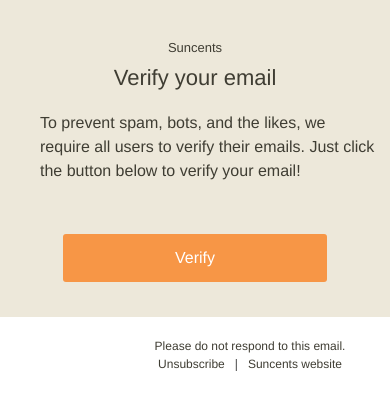
After one commit to jvadair/suncents, a Python web app: template templates/email/verify.html in a window 390 px wide; the page is wider, and only the part inside the window is pictured. The commit adds this page. Shown: the top 410 px of that part. Run offline with Jinja, Linux system fonts and the light colour scheme; the template is opened without the code that fills it, so the values that code supplies are empty.

Commit message:
Add email verification and enforcement, fix login with email bug, ensure username and email are unique, add logout method

```diff
--- /dev/null
+++ b/static/css/verify.css
@@ -0,0 +1,3 @@
+main h1 {
+    font-size: 4rem;
+}
--- /dev/null
+++ b/static/css/verify.min.css
@@ -0,0 +1 @@
+main h1{font-size:4rem}
--- a/templates/components/header.html
+++ b/templates/components/header.html
@@ -4,7 +4,8 @@
     </div>
     <div class="account">
         {% if session.get('user_id') %}
-            <p class="bal">{{ bal }}¢</p>
+            <p class="bal">{{ bal() }}¢</p>
+            <a href="/logout" class="btn login-btn">Sign out</a>
         {% else %}
             <a href="/auth/login" class="btn login-btn">Login</a>
             <a href="/auth/register" class="btn login-btn">Sign up</a>
--- /dev/null
+++ b/templates/email/verify.html
@@ -0,0 +1,218 @@
+<!DOCTYPE html>
+<html lang="it"><head>
+<title>MOSAICO Responsive Email Designer</title>
+<!--
+
+
+COLORE INTENSE  #9C010F
+COLORE LIGHT #EDE8DA
+
+TESTO LIGHT #3F3D33
+TESTO INTENSE #ffffff
+
+
+ -->
+<meta charset="utf-8">
+<meta name="viewport" content="width=device-width">
+
+<style type="text/css">
+
+      #ko_compactarticleBlock_1 .articletextintenseStyle a, #ko_compactarticleBlock_1 .articletextintenseStyle a:link, #ko_compactarticleBlock_1 .articletextintenseStyle a:visited, #ko_compactarticleBlock_1 .articletextintenseStyle a:hover{
+        color: #ffffff;
+        color: ;
+
+        text-decoration: none;
+        font-weight: bold;
+        text-decoration: none
+      }
+
+      #ko_compactarticleBlock_1 .articletextlightStyle a, #ko_compactarticleBlock_1 .articletextlightStyle a:link, #ko_compactarticleBlock_1 .articletextlightStyle a:visited, #ko_compactarticleBlock_1 .articletextlightStyle a:hover{
+        color: #3F3D33;
+        color: ;
+        text-decoration: none;
+        font-weight: bold;
+         text-decoration: none
+      }
+      </style>
+
+
+  <style type="text/css">
+    /* CLIENT-SPECIFIC STYLES */
+    #outlook a{padding:0;} /* Force Outlook to provide a "view in browser" message */
+    .ReadMsgBody{width:100%;} .ExternalClass{width:100%;} /* Force Hotmail to display emails at full width */
+    .ExternalClass, .ExternalClass p, .ExternalClass span, .ExternalClass font, .ExternalClass td, .ExternalClass div{line-height: 100%;} /* Force Hotmail to display normal line spacing */
+    body, table, td, a{-webkit-text-size-adjust:100%; -ms-text-size-adjust:100%;} /* Prevent WebKit and Windows mobile changing default text sizes */
+    table, td{mso-table-lspace:0pt; mso-table-rspace:0pt;} /* Remove spacing between tables in Outlook 2007 and up */
+    img{-ms-interpolation-mode:bicubic;} /* Allow smoother rendering of resized image in Internet Explorer */
+
+    /* RESET STYLES */
+    body{margin:0; padding:0;}
+    img{border:0; height:auto; line-height:100%; outline:none; text-decoration:none;}
+    table{border-collapse:collapse !important;}
+    body{height:100% !important; margin:0; padding:0; width:100% !important;}
+
+    /* iOS BLUE LINKS */
+    .appleBody a{color:#68440a; text-decoration: none;}
+    .appleFooter a{color:#999999; text-decoration: none;}
+
+    /* MOBILE STYLES */
+    @media screen and (max-width: 525px) {
+
+        /* ALLOWS FOR FLUID TABLES */
+        table[class="wrapper"]{
+          width:100% !important;
+          min-width:0px !important;
+        }
+
+        /* USE THESE CLASSES TO HIDE CONTENT ON MOBILE */
+        td[class="mobile-hide"]{
+          display:none;}
+
+        img[class="mobile-hide"]{
+          display: none !important;
+        }
+
+        img[class="img-max"]{
+          width:100% !important;
+          max-width: 100% !important;
+          height:auto !important;
+        }
+
+        /* FULL-WIDTH TABLES */
+        table[class="responsive-table"]{
+          width:100%!important;
+        }
+
+        /* UTILITY CLASSES FOR ADJUSTING PADDING ON MOBILE */
+        td[class="padding"]{
+          padding: 10px 5% 15px 5% !important;
+        }
+
+        td[class="padding-copy"]{
+          padding: 10px 5% 10px 5% !important;
+          text-align: center;
+        }
+
+        td[class="padding-meta"]{
+          padding: 30px 5% 0px 5% !important;
+          text-align: center;
+        }
+
+        td[class="no-pad"]{
+          padding: 0 0 0px 0 !important;
+        }
+
+        td[class="no-padding"]{
+          padding: 0 !important;
+        }
+
+        td[class="section-padding"]{
+          padding: 10px 15px 10px 15px !important;
+        }
+
+        td[class="section-padding-bottom-image"]{
+          padding: 10px 15px 0 15px !important;
+        }
+
+        /* ADJUST BUTTONS ON MOBILE */
+        td[class="mobile-wrapper"]{
+            padding: 10px 5% 15px 5% !important;
+        }
+
+        table[class="mobile-button-container"]{
+            margin:0 auto;
+            width:100% !important;
+        }
+
+        a[class="mobile-button"]{
+            width:80% !important;
+            padding: 15px !important;
+            border: 0 !important;
+            font-size: 16px !important;
+        }
+
+    }
+</style>
+</head>
+<body style="margin: 0; padding: 0" bgcolor="#ffffff" align="center">
+
+<!-- PREHEADER -->
+
+
+<table border="0" cellpadding="0" cellspacing="0" width="100%" id="ko_compactarticleBlock_1">
+    <tbody>
+    <tr class="row-b" style=";">
+        <td bgcolor="#EDE8DA" align="center" class="section-padding" style="padding: 0px 15px 0px 15px">
+            <table border="0" cellpadding="0" cellspacing="0" width="500" style="padding: 0 0 20px 0" class="responsive-table">
+
+                <tbody><tr>
+                    <td valign="top" style="padding: 40px 0 0 0" class="mobile-hide"><img alt="" width="105" border="0" style="display: block; font-family: Arial; color: #3F3D33; font-size: 14px; width: 105px" src="{{ web_url }}/static/img/logo.png"></td>
+                    <td style="padding: 40px 0 0 0" class="no-padding">
+                        <!-- ARTICLE -->
+                        <table border="0" cellspacing="0" cellpadding="0" width="100%">
+                            <tbody><tr>
+                                <td align="left" class="padding-meta" style="padding: 0 0 5px 25px; font-size: 13px; font-family: Helvetica, Arial, sans-serif; font-weight: normal; color: #3F3D33">Suncents</td>
+                            </tr>
+                            <tr>
+                                <td align="left" class="padding-copy" style="padding: 0 0 5px 25px; font-size: 22px; font-family: Helvetica, Arial, sans-serif; font-weight: normal; color: #3F3D33">Verify your email</td>
+                            </tr>
+                            <tr>
+                                 <td align="left" class="padding-copy articletextlightStyle" style="padding: 10px 0 15px 25px; font-size: 16px; line-height: 24px; font-family: Helvetica, Arial, sans-serif; color: #3F3D33"><p style="margin-top: 0px;">To prevent spam, bots, and the likes, we require all users to verify their emails. Just click the button below to verify your email!</p></td>
+                            </tr>
+                            <tr>
+                                <td style="padding: 0 0 45px 25px" align="left" class="padding">
+                                    <table border="0" cellspacing="0" cellpadding="0" class="mobile-button-container">
+                                        <tbody><tr>
+                                            <td align="center">
+                                                <!-- BULLETPROOF BUTTON -->
+                                                <table width="100%" border="0" cellspacing="0" cellpadding="0" class="mobile-button-container">
+                                                    <tbody><tr>
+                                                        <td align="center" style="padding: 0" class="padding-copy">
+                                                            <table border="0" cellspacing="0" cellpadding="0" class="responsive-table">
+                                                                <tbody><tr>
+                                                                    <td align="center">
+                                                                    <a target="_new" class="mobile-button" style="display: inline-block; font-size: 15px; font-family: Helvetica, Arial, sans-serif; font-weight: normal; color: #ffffff; text-decoration: none; background-color: #f79646; padding-top: 10px; padding-bottom: 10px; padding-left: 20px; padding-right: 20px; border-radius: 3px; -webkit-border-radius: 3px; -moz-border-radius: 3px; border-bottom: 3px solid #f4750b" href="{{ web_url }}/verify?token={{ verification_code }}">Verify</a>
+
+                                                                </td>
+                                                                </tr>
+                                                            </tbody></table>
+                                                        </td>
+                                                    </tr>
+                                                </tbody></table>
+                                            </td>
+                                        </tr>
+                                    </tbody></table>
+                                </td>
+                            </tr>
+                        </tbody></table>
+                    </td>
+                </tr>
+            </tbody></table>
+        </td>
+    </tr>
+</tbody></table>
+<!-- FOOTER -->
+<table border="0" cellpadding="0" cellspacing="0" width="100%" style="min-width: 500px" id="">
+    <tbody><tr>
+        <td bgcolor="#ffffff" align="center">
+            <table width="100%" border="0" cellspacing="0" cellpadding="0" align="center">
+                <tbody><tr>
+                    <td style="padding: 20px 0px 20px 0px">
+                        <!-- UNSUBSCRIBE COPY -->
+                        <table width="500" border="0" cellspacing="0" cellpadding="0" align="center" class="responsive-table">
+                            <tbody><tr>
+                                <td align="center" valign="middle" style="font-size: 12px; line-height: 18px; font-family: Helvetica, Arial, sans-serif; color: #3F3D33">
+                                    <span class="appleFooter" style="color: #3F3D33">Please do not respond to this email.</span><br><a class="original-only" href="{{ web_url }}/unsubscribe?user_id={{ unsub_id }}" style="color: #3F3D33; text-decoration: none" target="_new">Unsubscribe</a><span class="original-only" style="font-family: Arial, sans-serif; font-size: 12px; color: #444444">&nbsp;&nbsp;&nbsp;|&nbsp;&nbsp;&nbsp;</span><a href="{{ web_url }}" style="color: #3F3D33; text-decoration: none" target="_new">Suncents website</a>
+                                </td>
+                            </tr>
+                        </tbody></table>
+                    </td>
+                </tr>
+            </tbody></table>
+        </td>
+    </tr>
+</tbody></table>
+
+
+
+</body></html>
```
Also changed, not shown: app.py (+92 -27 lines), db_connector.py (added, +21 -0 lines), sendmail.py (added, +92 -0 lines), templates/verify.html (added, +11 -0 lines).
